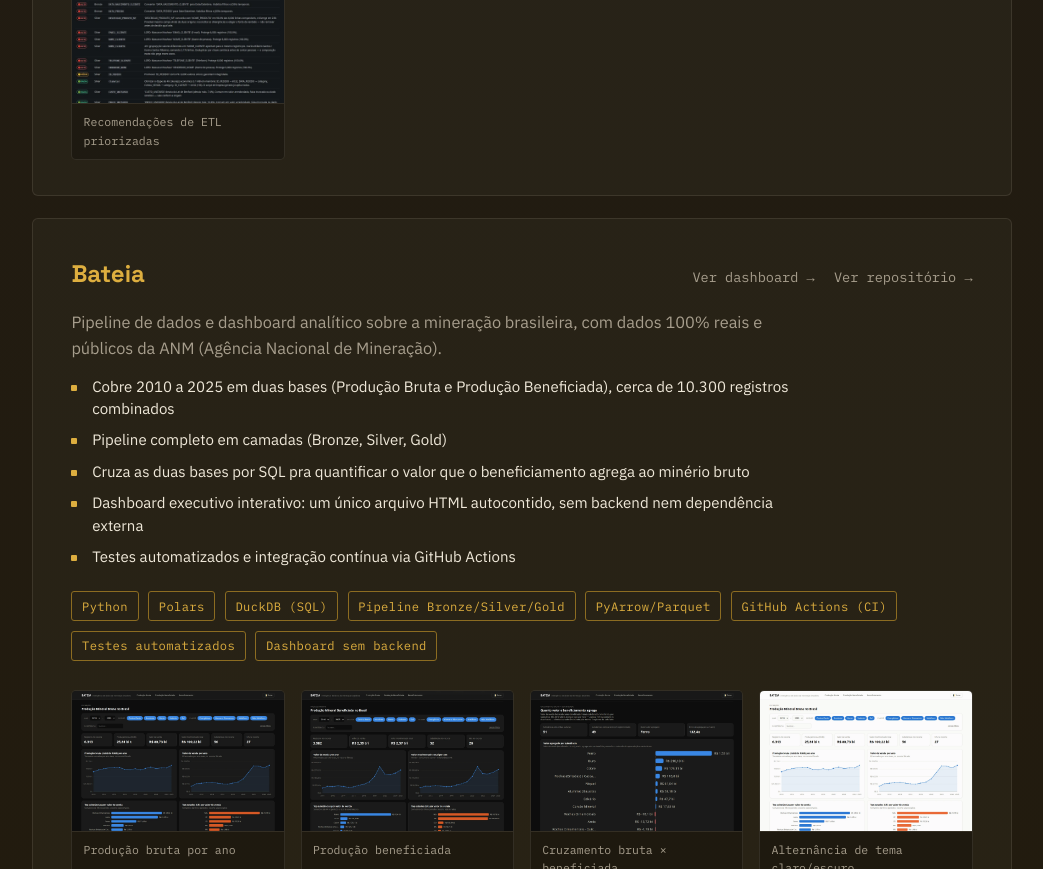
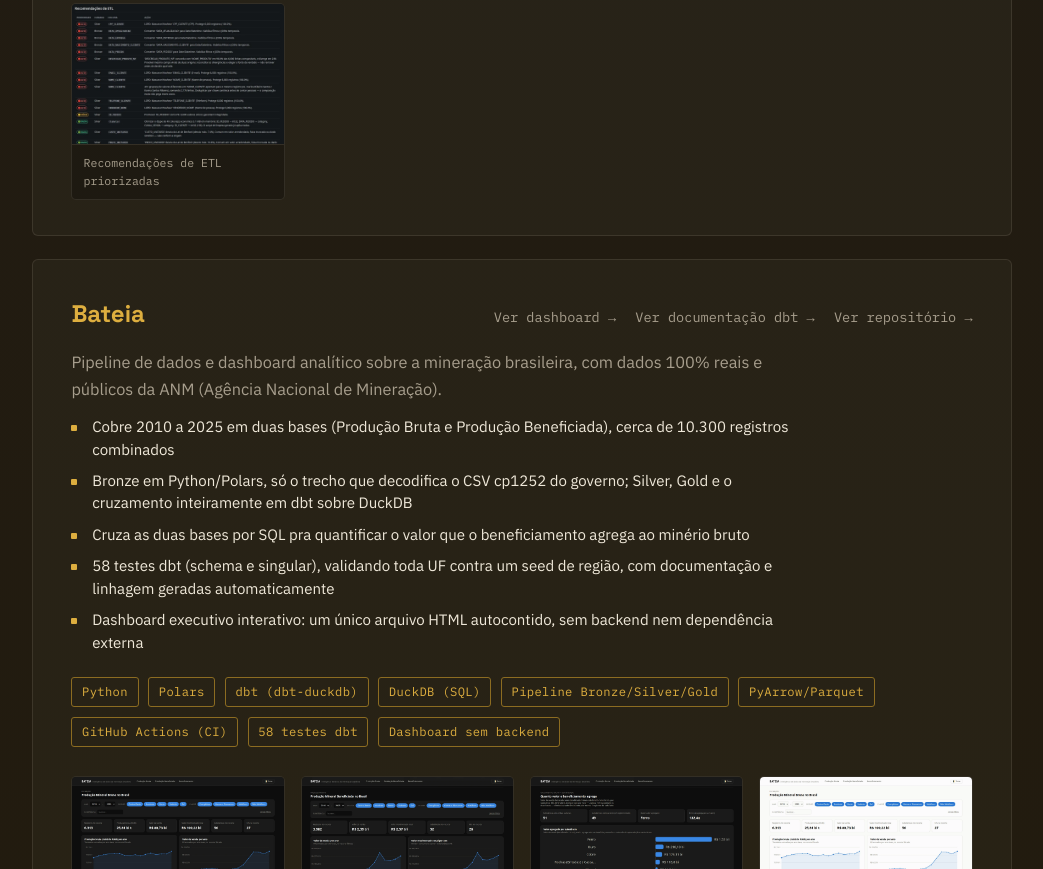
Before and after one commit to Caio-Analytics/Portfolio-Caio-Leao, a plain HTML site: page index.html in a window 1280 px wide. Shown: the part 3969-4838 px from the top of the page, without its empty margins (118-1161 px from the left). Drawn offline with Linux system fonts and the light colour scheme.

Commit message:
Atualiza card do Bateia pra refletir o rewrite com dbt
O projeto Bateia foi refeito: Bronze continua Python/Polars (só o
trecho que decodifica CSV cp1252), mas Silver, Gold e o cruzamento
agora são inteiramente modelos dbt sobre DuckDB, com 58 testes de
schema/singular e documentação/linhagem geradas automaticamente.

Adiciona o link "Ver documentação dbt", atualiza a descrição e as
tags do card, acrescenta dbt em Ferramentas, e reflete a mudança no
CV e no README.

```diff
--- a/index.html
+++ b/index.html
@@ -105,6 +105,7 @@
             <li>DAX</li>
             <li>Power Query</li>
             <li>ETL</li>
+            <li>dbt</li>
             <li>Modelagem de Dados</li>
             <li>Arquitetura de Dados</li>
             <li>Big Data (Spark, Hadoop)</li>
@@ -213,6 +214,7 @@
           <h3>Bateia</h3>
           <div class="project-card__links">
             <a class="project-card__link" href="https://caio-analytics.github.io/bateia/" target="_blank" rel="noopener">Ver dashboard &rarr;</a>
+            <a class="project-card__link" href="https://caio-analytics.github.io/bateia/dbt/" target="_blank" rel="noopener">Ver documentação dbt &rarr;</a>
             <a class="project-card__link" href="https://github.com/Caio-Analytics/bateia" target="_blank" rel="noopener">Ver repositório &rarr;</a>
           </div>
         </div>
@@ -221,19 +223,20 @@
         </p>
         <ul class="project-card__points">
           <li>Cobre 2010 a 2025 em duas bases (Produção Bruta e Produção Beneficiada), cerca de 10.300 registros combinados</li>
-          <li>Pipeline completo em camadas (Bronze, Silver, Gold)</li>
+          <li>Bronze em Python/Polars, só o trecho que decodifica o CSV cp1252 do governo; Silver, Gold e o cruzamento inteiramente em dbt sobre DuckDB</li>
           <li>Cruza as duas bases por SQL pra quantificar o valor que o beneficiamento agrega ao minério bruto</li>
+          <li>58 testes dbt (schema e singular), validando toda UF contra um seed de região, com documentação e linhagem geradas automaticamente</li>
           <li>Dashboard executivo interativo: um único arquivo HTML autocontido, sem backend nem dependência externa</li>
-          <li>Testes automatizados e integração contínua via GitHub Actions</li>
         </ul>
         <ul class="project-card__tags">
           <li>Python</li>
           <li>Polars</li>
+          <li>dbt (dbt-duckdb)</li>
           <li>DuckDB (SQL)</li>
           <li>Pipeline Bronze/Silver/Gold</li>
           <li>PyArrow/Parquet</li>
           <li>GitHub Actions (CI)</li>
-          <li>Testes automatizados</li>
+          <li>58 testes dbt</li>
           <li>Dashboard sem backend</li>
         </ul>
 
```
Also changed, not shown: 2 other files.
